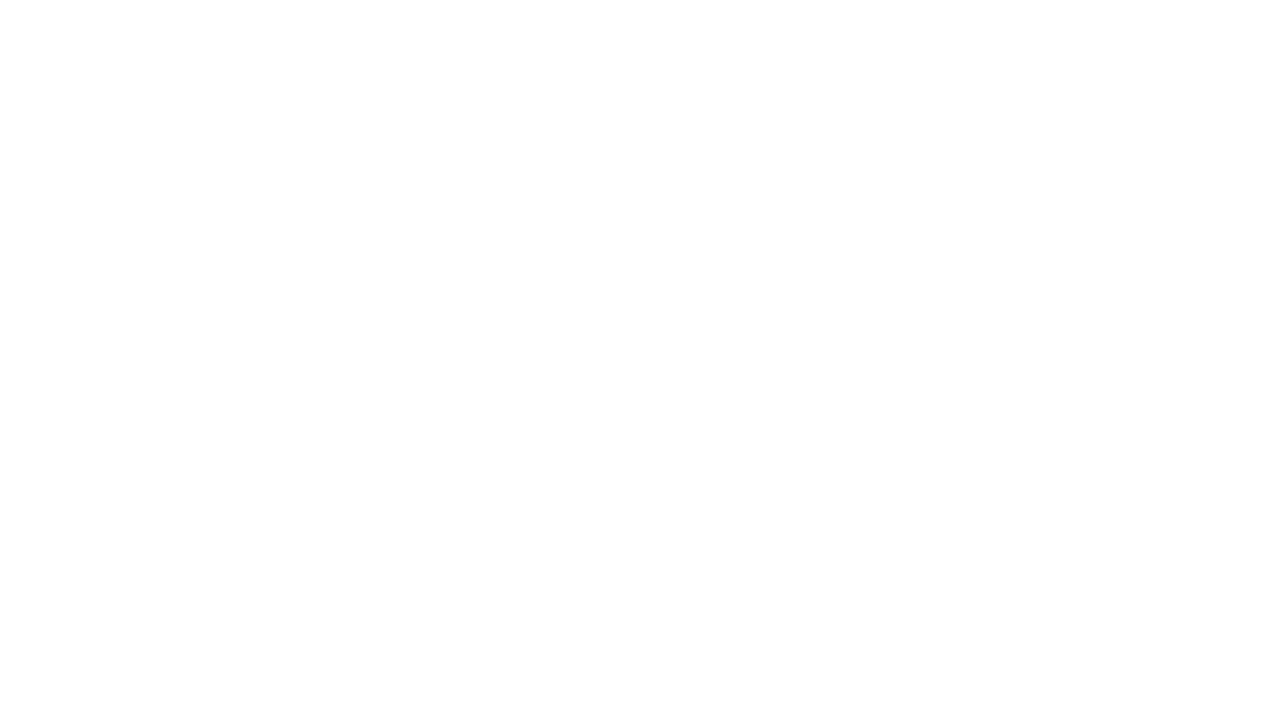
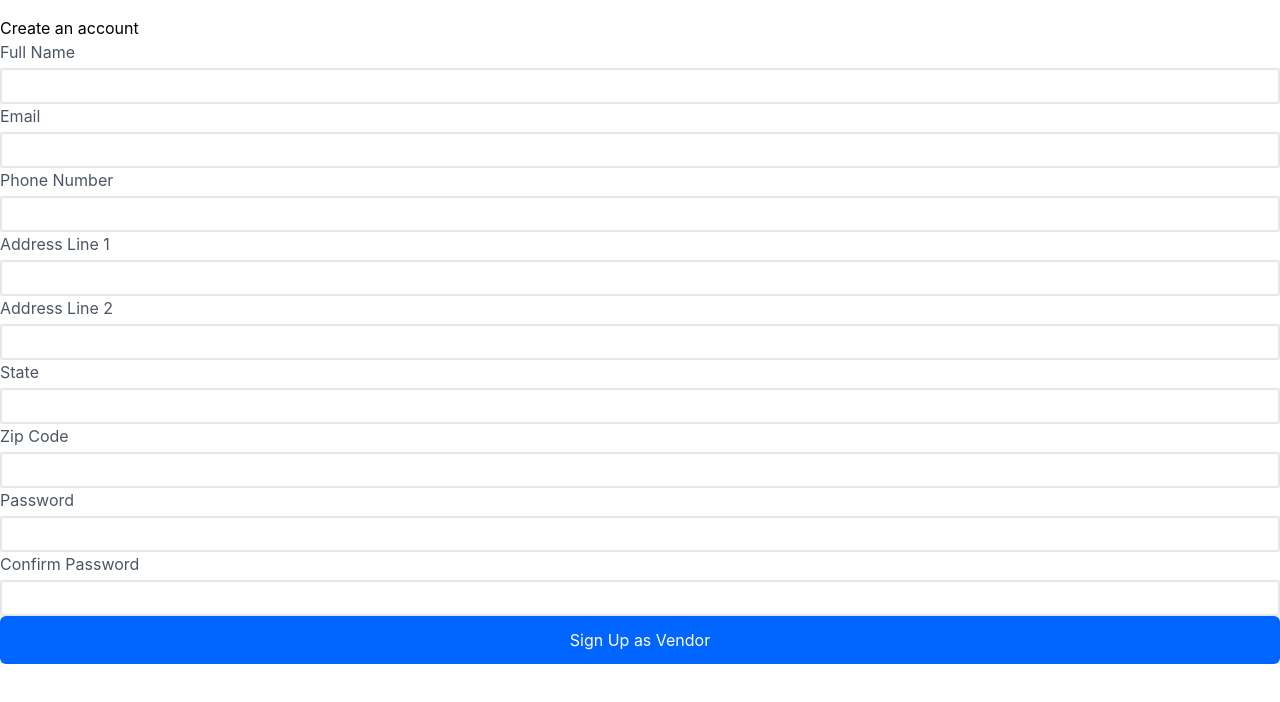
Before and after one commit to SpandanNepal/JunkManagementSolution, a React (Create React App) app in the folder client/: page /vendorsignup in a window 1280 px wide. Before the commit this address had no page. Shown: the top 702 px of the page. Built offline with nearby package versions, Linux system fonts and the light colour scheme.

Commit message:
feat: initial select user page created. Route file added as well as the navigation for initial login and registration. (#8)
Co-authored-by: Barsha Bhandari <bhandaribarsha95@gmail.com>

```diff
--- /dev/null
+++ b/client/src/Routes.tsx
@@ -0,0 +1,24 @@
+import React from 'react';
+import { Routes, Route } from 'react-router-dom';
+import SelectUser from './pages/selectUserPage';
+import Login from './pages/login';
+import SignUp from './pages/registration';
+import VendorSignUp from './pages/VendorSignUp';
+import CustomerSignUp from './pages/CustomerSignUpPage';
+import JunkDescriptionForm from './pages/junkDescriptionForm';
+import VendorProfileForm from './pages/vendorProfileForm';
+
+const AppRoutes: React.FC = () => {
+  return (
+    <Routes>
+      <Route path="/selectuser" element={<SelectUser />} />
+      <Route path="/login" element={<Login />} />
+      <Route path="/vendorsignup" element={<VendorSignUp />} />
+      <Route path="/customersignup" element={<CustomerSignUp />} />
+      <Route path="/junkdescriptionform" element={<JunkDescriptionForm />} />
+      <Route path="/vendorprofileform" element={<VendorProfileForm />} />
+    </Routes>
+  );
+};
+
+export default AppRoutes;
--- /dev/null
+++ b/client/src/components/SignUpForm.tsx
@@ -0,0 +1,54 @@
+import { useState } from 'react';
+import CustomInput from '../components/input';
+import Button from '../components/button';
+
+interface SignUpFormProps {
+  onSubmit: (data: any) => void;
+  buttonText: string;
+}
+
+function SignUpForm({ onSubmit, buttonText }: SignUpFormProps) {
+  const [fullName, setFullName] = useState<string>('');
+  const [email, setEmail] = useState<string>('');
+  const [phone, setPhone] = useState<string>('');
+  const [addressLine1, setAddressLine1] = useState<string>('');
+  const [addressLine2, setAddressLine2] = useState<string>('');
+  const [state, setState] = useState<string>('');
+  const [zipCode, setZipCode] = useState<string>('');
+  const [password, setPassword] = useState<string>('');
+  const [confirmPassword, setConfirmPassword] = useState<string>('');
+  const [error, setError] = useState<string>('');
+
+  const handleSubmit = () => {
+    if (password !== confirmPassword) {
+      setError("Passwords don't match");
+      return;
+    }
+    onSubmit({ fullName, email, phone, addressLine1, addressLine2, state, zipCode, password });
+  };
+
+  return (
+    <div className="flex flex-col w-full justify-center items-start">
+      <h1 className="font-semibold text-[18px] mt-4 text-mainblack">Create an account</h1>
+      <div className="space-y-5 w-full mt-6">
+        <CustomInput label="Full Name" inputType="text" value={fullName} onChange={(e) => setFullName(e.target.value)} />
+        <CustomInput label="Email" inputType="text" value={email} onChange={(e) => setEmail(e.target.value)} />
+        <CustomInput label="Phone Number" inputType="number" value={phone} onChange={(e) => setPhone(e.target.value)} />
+        <CustomInput label="Address Line 1" inputType="text" value={addressLine1} onChange={(e) => setAddressLine1(e.target.value)} />
+        <CustomInput label="Address Line 2" inputType="text" value={addressLine2} onChange={(e) => setAddressLine2(e.target.value)} />
+        <CustomInput label="State" inputType="text" value={state} onChange={(e) => setState(e.target.value)} />
+        <CustomInput label="Zip Code" inputType="text" value={zipCode} onChange={(e) => setZipCode(e.target.value)} />
+        <CustomInput label="Password" inputType="password" value={password} onChange={(e) => setPassword(e.target.value)} />
+        <CustomInput label="Confirm Password" inputType="password" value={confirmPassword} onChange={(e) => setConfirmPassword(e.target.value)} />
+
+        <Button className="w-full h-12 mt-6" variant="mainBlue" onClick={handleSubmit}>
+          <span className="text-mainWhite">{buttonText}</span>
+        </Button>
+
+        {error && <p className="text-red-500 mt-2">{error}</p>}
+      </div>
+    </div>
+  );
+}
+
+export default SignUpForm;
--- a/client/src/components/button.tsx
+++ b/client/src/components/button.tsx
@@ -4,7 +4,7 @@ import { clsxm } from '../utils/clsx';
 interface ButtonProps extends ButtonHTMLAttributes<HTMLButtonElement> {
   children: ReactNode;
   className?: string;
-  variant?: 'mainGreen' | 'mainBlue' | 'borderMainBlue';
+  variant?: 'mainBlue' | 'borderMainBlue';
 }
 
 const Button: React.FC<ButtonProps> = ({ children, className = '', variant = 'mainGreen', ...rest }) => {
--- a/client/src/index.css
+++ b/client/src/index.css
@@ -1,3 +1,24 @@
 @tailwind base;
 @tailwind components;
 @tailwind utilities;
+
+html, body, #root {
+  height: 100%;
+  width:100%;
+}
+
+body {
+  margin: 0;
+  height: 100%;
+  width:100%;
+  font-family: -apple-system, BlinkMacSystemFont, 'Segoe UI', 'Roboto', 'Oxygen',
+    'Ubuntu', 'Cantarell', 'Fira Sans', 'Droid Sans', 'Helvetica Neue',
+    sans-serif;
+  -webkit-font-smoothing: antialiased;
+  -moz-osx-font-smoothing: grayscale;
+}
+
+code {
+  font-family: source-code-pro, Menlo, Monaco, Consolas, 'Courier New',
+    monospace;
+}
--- /dev/null
+++ b/client/src/pages/CustomerSignUpPage.tsx
@@ -0,0 +1,21 @@
+import axios from 'axios';
+import { useNavigate } from 'react-router-dom';
+import SignUpForm from '../components/SignUpForm';
+
+function CustomerSignUp() {
+  const navigate = useNavigate();
+
+  const handleCustomerSignup = async (formData: any) => {
+    try {
+      const response = await axios.post('http://localhost:7777/api/customer/signup', formData);
+      console.log('Customer registered:', response.data);
+      navigate('/junkdescriptionform'); // Navigate to customer-specific page
+    } catch (error) {
+      console.error('Customer sign-up error:', error);
+    }
+  };
+
+  return <SignUpForm onSubmit={handleCustomerSignup} buttonText="Sign Up as Customer" />;
+}
+
+export default CustomerSignUp;
--- /dev/null
+++ b/client/src/pages/VendorSignUp.tsx
@@ -0,0 +1,22 @@
+// VendorSignUp.tsx
+import axios from 'axios';
+import { useNavigate } from 'react-router-dom';
+import SignUpForm from '../components/SignUpForm';
+
+function VendorSignUp() {
+  const navigate = useNavigate();
+
+  const handleVendorSignup = async (formData: any) => {
+    try {
+      const response = await axios.post('http://localhost:7777/api/vendor/signup', formData);
+      console.log('Vendor registered:', response.data);
+      navigate('/vendorprofileform');
+    } catch (error) {
+      console.error('Vendor sign-up error:', error);
+    }
+  };
+
+  return <SignUpForm onSubmit={handleVendorSignup} buttonText="Sign Up as Vendor" />;
+}
+
+export default VendorSignUp;
--- a/client/src/pages/junkDescriptionForm.tsx
+++ b/client/src/pages/junkDescriptionForm.tsx
@@ -43,8 +43,8 @@ const JunkDescriptionForm: React.FC = () => {
   };
 
   return (
-    <div className="flex justify-center items-center flex-col w-screen h-screen p-4 overflow-auto">
-      <div className="bg-white shadow-md rounded-lg p-6 w-[600px]">
+    <div className="flex justify-center items-center flex-col w-screen h-full p-4 overflow-auto">
+      <div className="bg-white shadow-md rounded-lg p-6 w-1/2">
         <h1 className="text-2xl font-bold text-center mb-4">Junk Description Form</h1>
         <form onSubmit={handleSubmit} className="flex flex-col space-y-4">
           <CustomInput
--- /dev/null
+++ b/client/src/pages/selectUserPage.tsx
@@ -0,0 +1,36 @@
+import React from 'react';
+import { useNavigate } from 'react-router-dom';
+
+const SelectUser: React.FC = () => {
+  const navigate = useNavigate();
+
+  const handleRegister = (role: string) => {
+    if (role === 'vendor') {
+      navigate('/vendorsignup');
+    } else if (role === 'customer') {
+      navigate('/customersignup');
+    }
+  };
+
+  return (
+    <div className="flex flex-col items-center justify-center h-screen">
+      <h2 className="text-2xl font-semibold mb-6">Register as a:</h2>
+      <div className="flex space-x-4">
+        <button
+          onClick={() => handleRegister('vendor')}
+          className="border border-mainBlue text-mainBlue py-2 px-4 rounded"
+        >
+          Vendor
+        </button>
+        <button
+          onClick={() => handleRegister('customer')}
+          className="border border-mainBlue text-mainBlue py-2 px-4 rounded"
+        >
+          Customer
+        </button>
+      </div>
+    </div>
+  );
+};
+
+export default SelectUser;
--- a/client/src/pages/vendorProfileForm.tsx
+++ b/client/src/pages/vendorProfileForm.tsx
@@ -6,18 +6,18 @@ import DynamicInput from '../components/dynamicInput';
 import axios from 'axios';
 
 function VendorProfileForm() {
-  const [fullName, setFullName] = useState<string>(''); // Type for fullName
-  const [servicesProvided, setServicesProvided] = useState<string[]>(['']); // Type for dynamic input state
-  const [timeAvailability, setTimeAvailability] = useState<string>(''); // Type for time availability
-  const [profileDescription, setProfileDescription] = useState<string>(''); // Type for profile description
-  const [serviceDescription, setServiceDescription] = useState<string>(''); // Type for service description
-  const [file, setFile] = useState<File | null>(null); // Type for the uploaded file
+  const [fullName, setFullName] = useState<string>('');
+  const [servicesProvided, setServicesProvided] = useState<string[]>(['']);
+  const [timeAvailability, setTimeAvailability] = useState<string>('');
+  const [profileDescription, setProfileDescription] = useState<string>('');
+  const [serviceDescription, setServiceDescription] = useState<string>('');
 
+  const [file, setFile] = useState<File | null>(null);
   const handleSubmit = async (e: React.FormEvent<HTMLFormElement>) => {
     e.preventDefault();
     const formData = new FormData();
     formData.append('fullName', fullName);
-    formData.append('servicesProvided', JSON.stringify(servicesProvided)); // Converting dynamic input into JSON format
+    formData.append('servicesProvided', JSON.stringify(servicesProvided));
     formData.append('timeAvailability', timeAvailability);
     formData.append('profileDescription', profileDescription);
     formData.append('serviceDescription', serviceDescription);
@@ -38,12 +38,11 @@ function VendorProfileForm() {
   };
 
   return (
-    <div className="flex justify-center items-center flex-col w-screen h-screen p-4 overflow-auto">
-      <div className="bg-white shadow-md rounded-lg p-6 w-full max-w-lg">
+    <div className="flex justify-center items-center flex-col w-full h-full p-4 overflow-auto">
+      <div className="bg-white shadow-md rounded-lg p-6 w-1/2 ">
         <h1 className="text-2xl font-bold text-center mb-4">Vendor Profile</h1>
         <form onSubmit={handleSubmit} className="flex flex-col space-y-4">
 
-          {/* Full Name Input */}
           <CustomInput
             label="Full Name"
             inputType="text"
@@ -52,14 +51,13 @@ function VendorProfileForm() {
             onChange={(e) => setFullName(e.target.value)}
           />
 
-          {/* Horizontal Layout for Services Provided and Time Availability */}
           <div className="flex justify-between space-x-4">
             <DynamicInput
               label="Services Provided"
               placeholder="Add a service"
               variant="small"
               value={servicesProvided}
-              onChange={setServicesProvided} // Dynamic input handler
+              onChange={setServicesProvided}
             />
             <CustomInput
               label="Time Availability"
@@ -71,7 +69,6 @@ function VendorProfileForm() {
             />
           </div>
 
-          {/* Profile Description */}
           <CustomInput
             label="Profile Description"
             inputType="text"
@@ -80,7 +77,6 @@ function VendorProfileForm() {
             onChange={(e) => setProfileDescription(e.target.value)}
           />
 
-          {/* Service Description */}
           <CustomInput
             label="Service Description"
             inputType="text"
```
Also changed, not shown: client/src/App.tsx (+6 -22 lines), client/src/pages/login.tsx (+6 -3 lines), client/src/pages/registration.tsx (+6 -4 lines), 1 other file (tests, documents, lock files or other folders).
